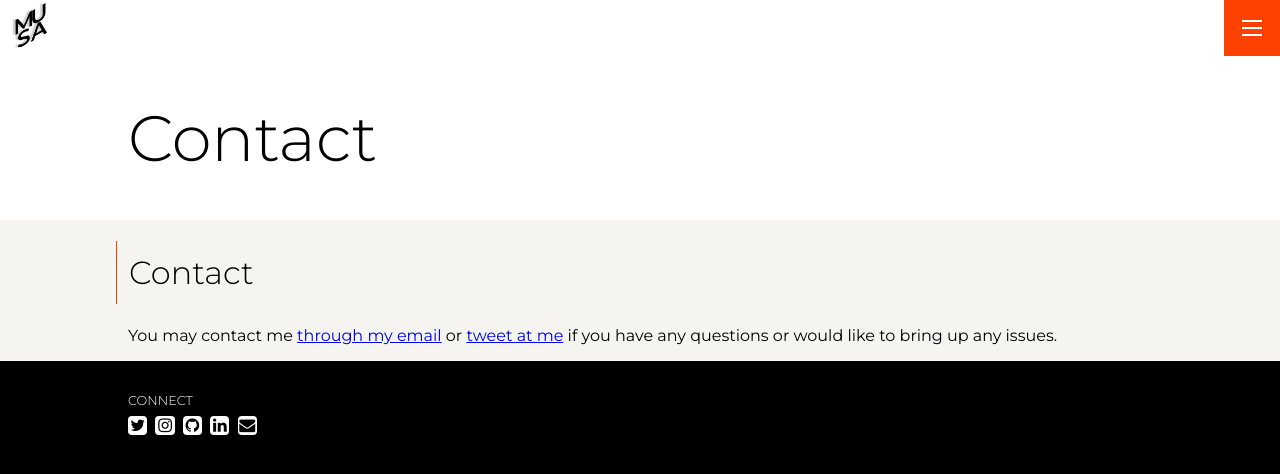
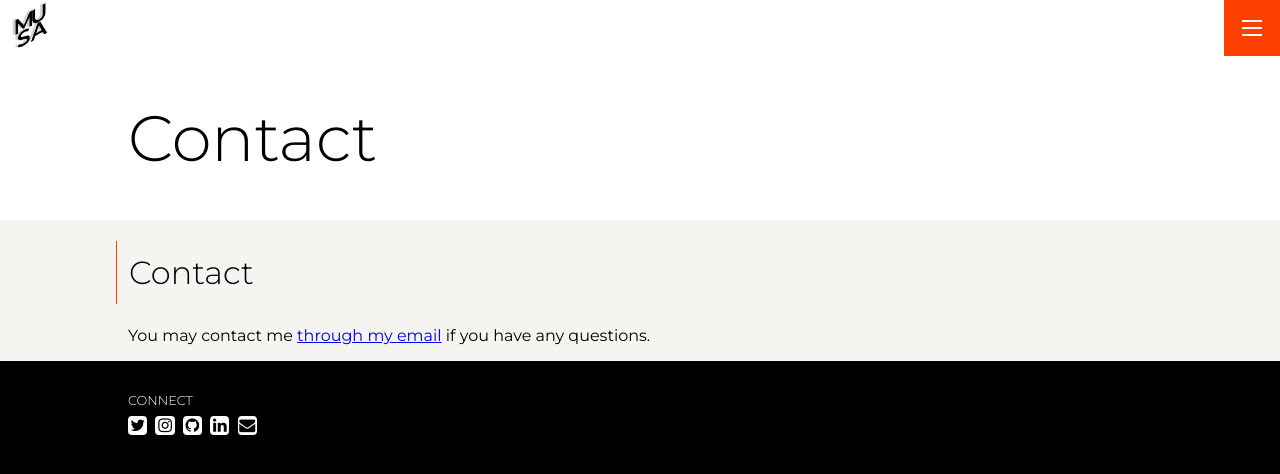
Before and after one commit to chloealimurong/portfolio, a Jekyll site: the page built from pages/contact.md, in a window 1280 px wide. Shown: the top 474 px of the page. Built offline with Jekyll 4.4.1, drawn with Linux system fonts in a browser that asks for light colours.

```diff
--- a/pages/contact.md
+++ b/pages/contact.md
@@ -6,4 +6,4 @@ permalink: /contact
 
 # Contact
 
-You may contact me [through my email](mailto:l.nguyen.paul@gmail.com) or [tweet at me](https://twitter.com/intent/tweet?text=%40paululele) if you have any questions or would like to bring up any issues.
+You may contact me [through my email](mailto:chloebalimurong@gmail.com) if you have any questions.
```
Also changed, not shown: pages/maps.md (renamed from pages/blog.md, +1 -1 lines).
